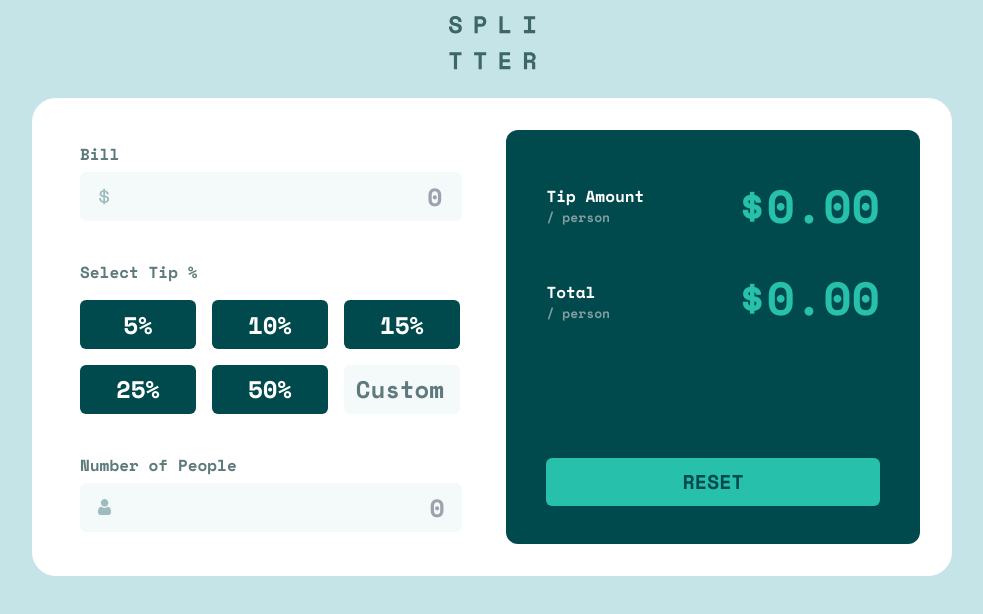
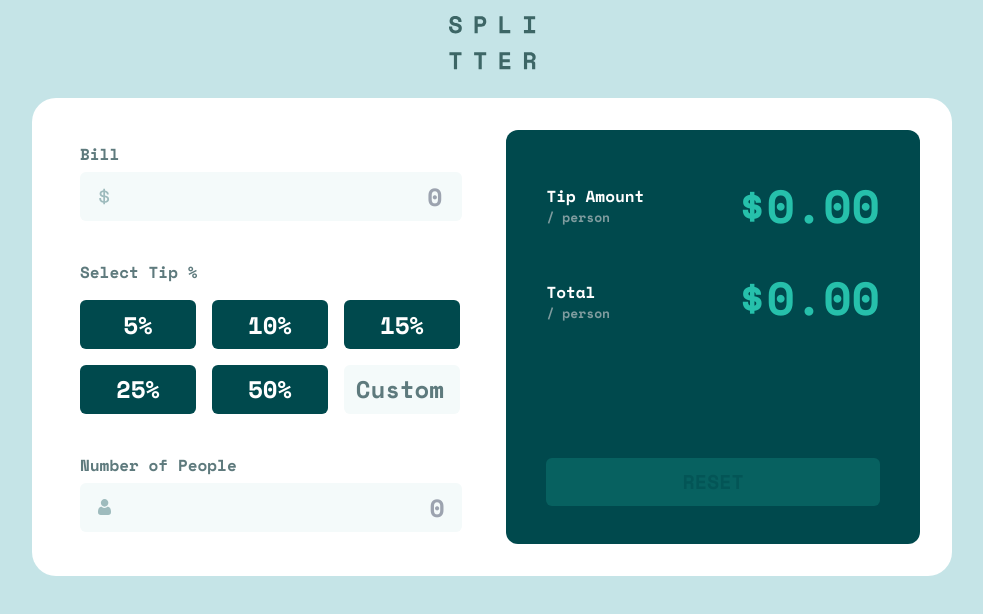
Before and after one commit to adityaphasu/tip-calculator-app, a React (Vite) app: page / in a window 1280 px wide. Shown: the top 614 px of the page, without its empty margins (148-1131 px from the left). Built offline with nearby package versions, Linux system fonts and the light colour scheme.

Commit message:
Update ResetButton component to disable reset button when all input fields are empty

```diff
--- a/src/App.tsx
+++ b/src/App.tsx
@@ -5,7 +5,7 @@ function App() {
   return (
     <main className="flex h-full flex-col gap-10 md:gap-7 xl:mt-[4.25rem] xl:gap-[5.5rem]">
       <h1 className="sr-only">Tip Calculator</h1>
-      <div className="flex justify-center pt-12 lg:pt-4 xl:pt-20">
+      <div className="flex justify-center pt-12 lg:pt-4 xl:pt-[5.35rem]">
         <img src={Logo} alt="" />
       </div>
       <div className="rounded-t-[1.55rem] bg-white md:rounded-3xl lg:mx-auto lg:max-w-[57.5rem]">
--- a/src/components/Form.tsx
+++ b/src/components/Form.tsx
@@ -49,6 +49,9 @@ const Form = () => {
         <div className="flex flex-col gap-9 rounded-xl bg-very-dark-cyan px-6 pb-6 pt-[2.4rem] lg:h-full lg:justify-between lg:px-10 lg:pb-[2.4rem] lg:pt-[3.4rem]">
           <Result tipAmount={tipAmount} totalAmount={totalAmount} />
           <ResetButton
+            bill={bill}
+            tipPercentage={tipPercentage}
+            people={people}
             setBill={setBill}
             setTipPercentage={setTipPercentage}
             setCustomTip={setCustomTip}
--- a/src/components/ResetButton.tsx
+++ b/src/components/ResetButton.tsx
@@ -1,4 +1,9 @@
+import { twMerge } from "tailwind-merge";
+
 type ResetButtonProps = {
+  bill: number;
+  tipPercentage: number;
+  people: number;
   setBill: (value: number) => void;
   setTipPercentage: (value: number) => void;
   setPeople: (value: number) => void;
@@ -8,6 +13,9 @@ type ResetButtonProps = {
 };
 
 const ResetButton = ({
+  bill,
+  tipPercentage,
+  people,
   setBill,
   setTipPercentage,
   setPeople,
@@ -15,6 +23,8 @@ const ResetButton = ({
   setTipAmount,
   setTotalAmount,
 }: ResetButtonProps) => {
+  const isDisabled = bill === 0 && tipPercentage === 0 && people === 0;
+
   const handleReset = () => {
     setBill(0);
     setTipPercentage(0);
@@ -26,8 +36,14 @@ const ResetButton = ({
 
   return (
     <button
-      className="hover:bg-light-cyan rounded-md bg-strong-cyan py-2.5 text-xl uppercase text-very-dark-cyan"
+      className={twMerge(
+        "rounded-md bg-strong-cyan py-2.5 text-xl uppercase text-very-dark-cyan transition-all hover:bg-light-cyan",
+        isDisabled
+          ? "cursor-not-allowed text-opacity-50 opacity-20"
+          : "cursor-pointer",
+      )}
       onClick={handleReset}
+      disabled={isDisabled}
     >
       Reset
     </button>
```
